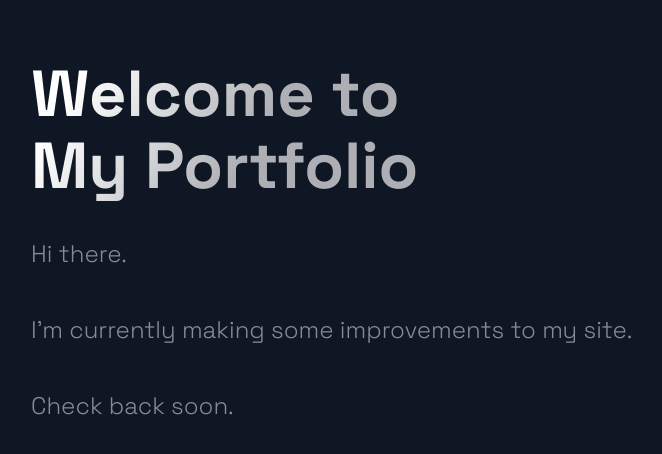
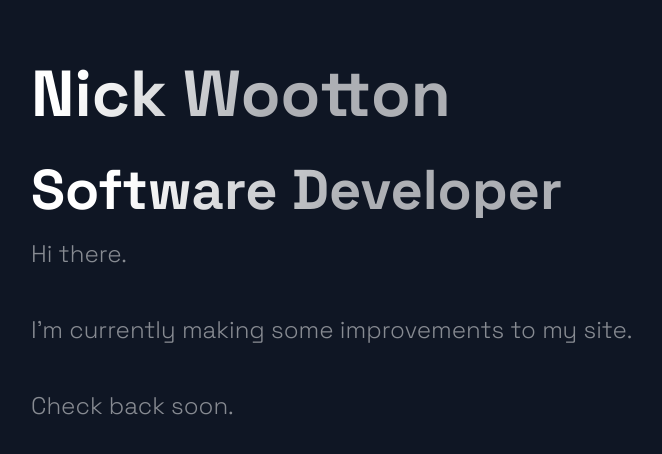
Before and after one commit to nickWoott/portfolio-page, a Next.js app: page / in a window 1280 px wide. Shown: the top 454 px of the page, without its empty margins (89-751 px from the left). Built offline with nearby package versions, Linux system fonts and the light colour scheme.

Commit message:
change site title

```diff
--- a/src/components/Hero/Hero.js
+++ b/src/components/Hero/Hero.js
@@ -12,8 +12,9 @@ const Hero = () => (
   <Section row nopadding>
     <LeftSection>
       <SectionTitle main center>
-        Welcome to <br /> My Portfolio
+        Nick Wootton{" "}
       </SectionTitle>
+      <SectionTitle>Software Developer</SectionTitle>
       <SectionText>Hi there.</SectionText>
       <SectionText>
         I'm currently making some improvements to my site.
```
Also changed, not shown: src/layout/Layout.js (line endings or trailing spaces).
